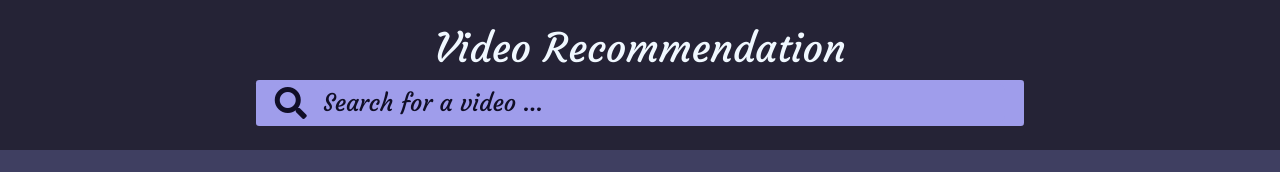
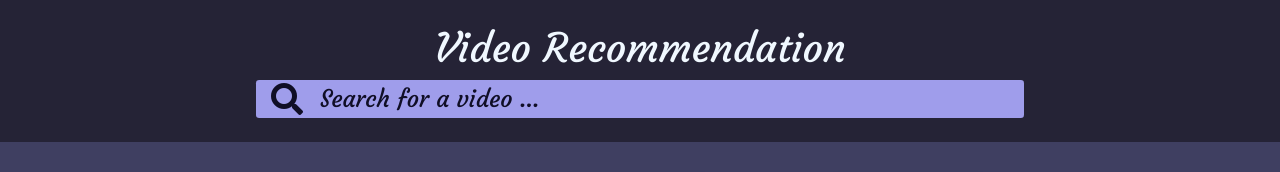
Before and after one commit to Know-Thyself/Full-Satck-Videos-Project, a React (Create React App) app in the folder client/: page / in a window 1280 px wide. Shown: the top 172 px of the page. Built offline with nearby package versions, Linux system fonts and the light colour scheme; no server answers.

Commit message:
Resized the search bar

```diff
--- a/client/src/App.css
+++ b/client/src/App.css
@@ -35,7 +35,6 @@ html, body {
   align-items: center;
   justify-content: space-evenly;
   margin: auto;
-  padding: 0.25em;
   border-radius: 0.2em;
 }
 
```
